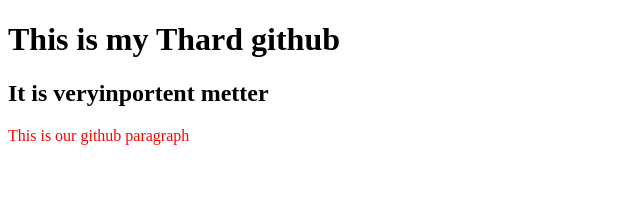
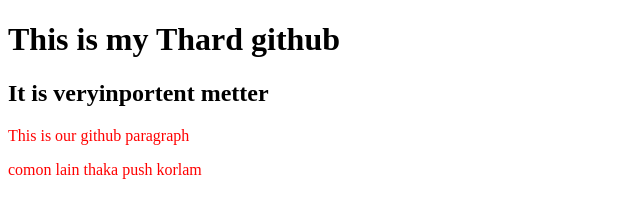
Before and after one commit to mdrafikulislam0727/my-thard-repo, a plain HTML site: page index.html in a window 1280 px wide. Shown: the whole page, without its empty margins (0-640 px from the left). Drawn offline with Linux system fonts and the light colour scheme.

Commit message:
paragraph add

```diff
--- a/index.html
+++ b/index.html
@@ -13,5 +13,6 @@
     <h1>This is my Thard github</h1>
         <h2>It is veryinportent metter</h2>
         <p>This is our github paragraph</p>
+        <p>comon lain thaka push korlam</p>
 </body>
 </html>
```
